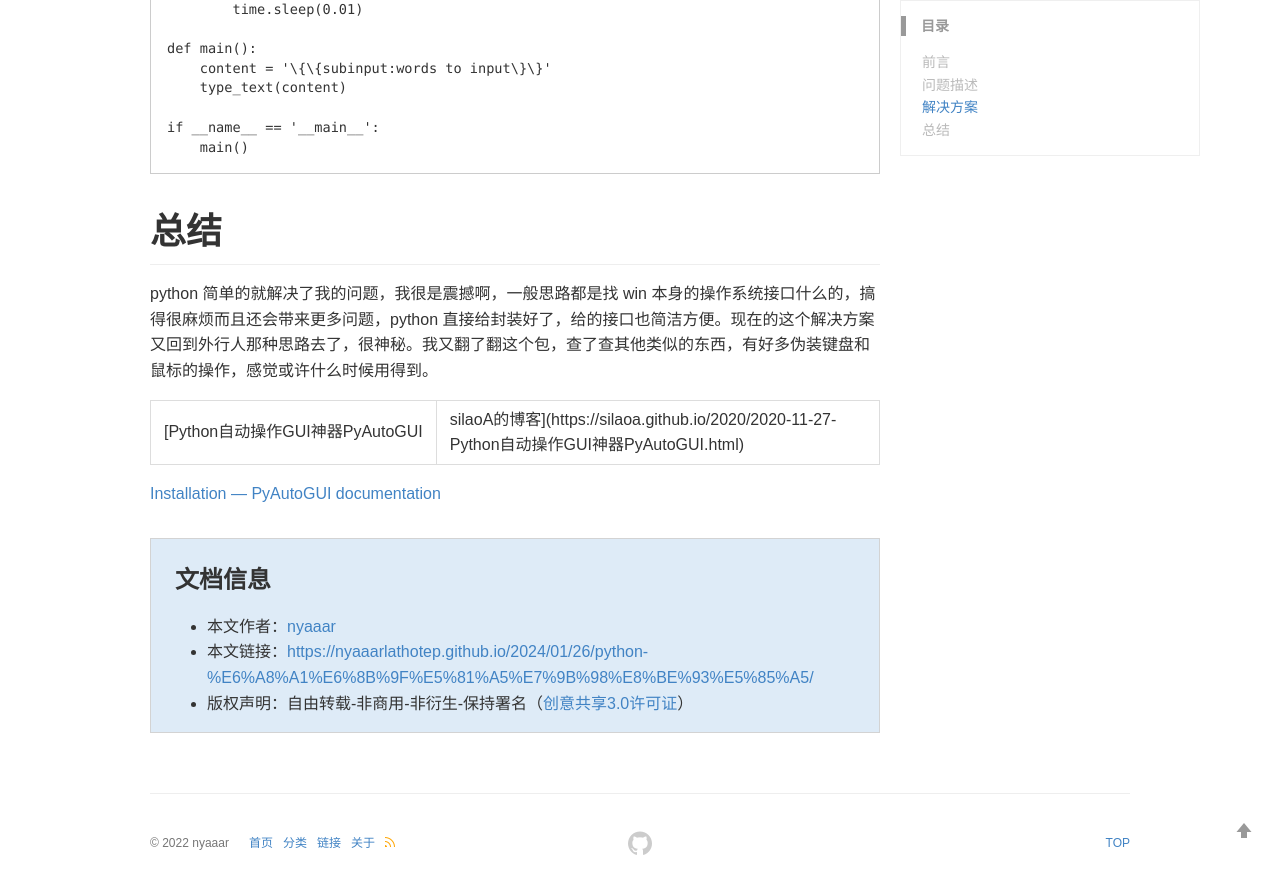
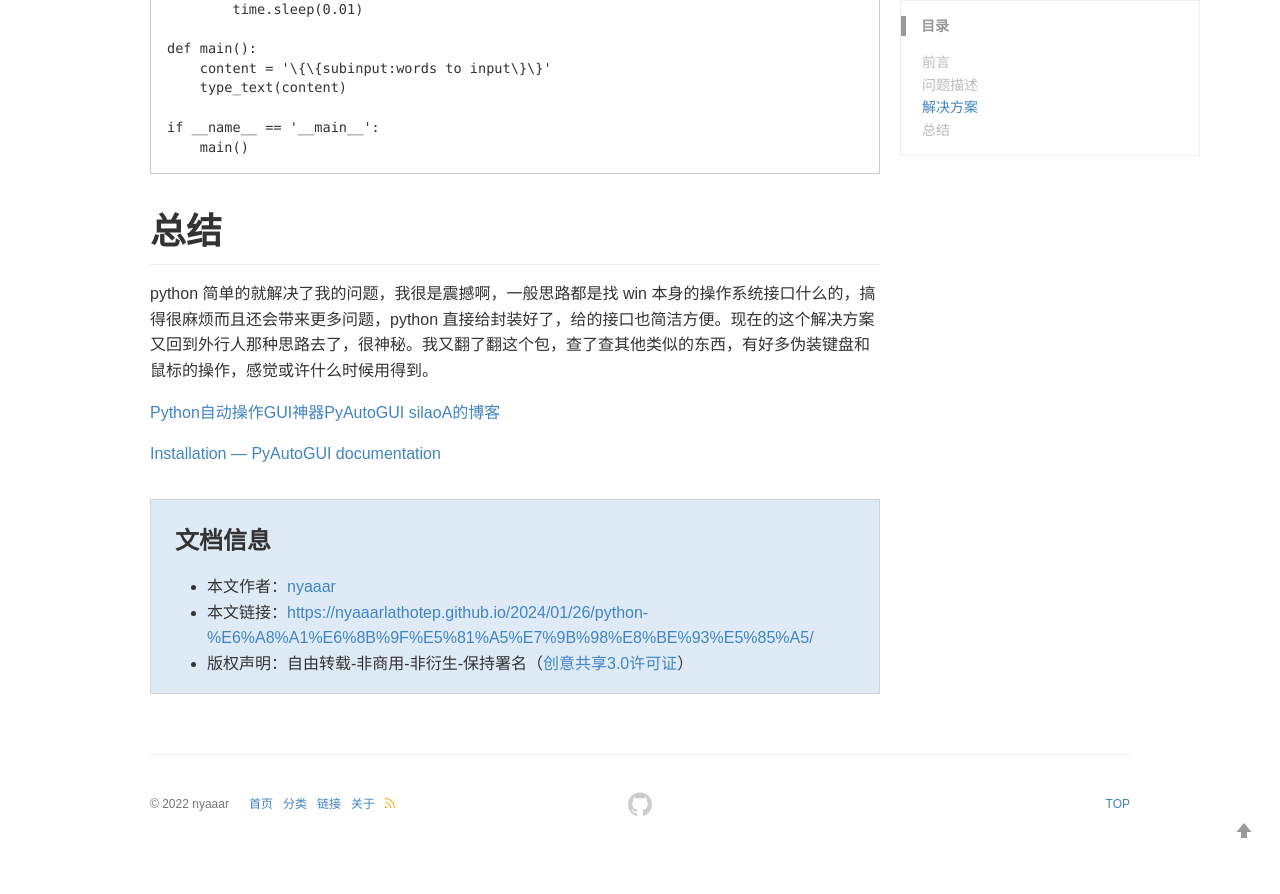
Before and after one commit to nyaaarlathotep/nyaaarlathotep.github.io, a Jekyll site: the page built from _posts/2024-1-26- python 模拟健盘输入.md, in a window 1280 px wide and 900 px high, scrolled down 1176 px. Shown: the top 894 px of the window. Built offline with Jekyll 4.4.1, drawn with Linux system fonts in a browser that asks for light colours; comment, search, counter and statistics services are not loaded; a style sheet for code colours, icons or effects is not loaded; after the commit the page ends 2037 px from its top, so only the background shows below that; some of the changed text lies outside the part shown.

Commit message:
Update 2024-1-26- python 模拟健盘输入.md

```diff
--- a/_posts/2024-1-26- python 模拟健盘输入.md
+++ b/_posts/2024-1-26- python 模拟健盘输入.md
@@ -57,6 +57,6 @@ if __name__ == '__main__':
 
 python 简单的就解决了我的问题，我很是震撼啊，一般思路都是找 win 本身的操作系统接口什么的，搞得很麻烦而且还会带来更多问题，python 直接给封装好了，给的接口也简洁方便。现在的这个解决方案又回到外行人那种思路去了，很神秘。我又翻了翻这个包，查了查其他类似的东西，有好多伪装键盘和鼠标的操作，感觉或许什么时候用得到。
 
-[Python自动操作GUI神器PyAutoGUI | silaoA的博客](https://silaoa.github.io/2020/2020-11-27-Python自动操作GUI神器PyAutoGUI.html)
+[Python自动操作GUI神器PyAutoGUI  silaoA的博客](https://silaoa.github.io/2020/2020-11-27-Python自动操作GUI神器PyAutoGUI.html)
 
 [Installation — PyAutoGUI documentation](https://pyautogui.readthedocs.io/en/latest/install.html)
```
